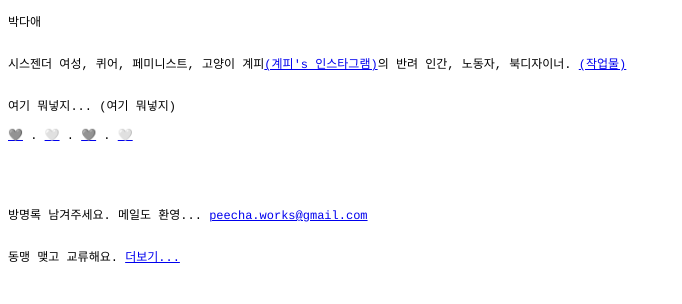
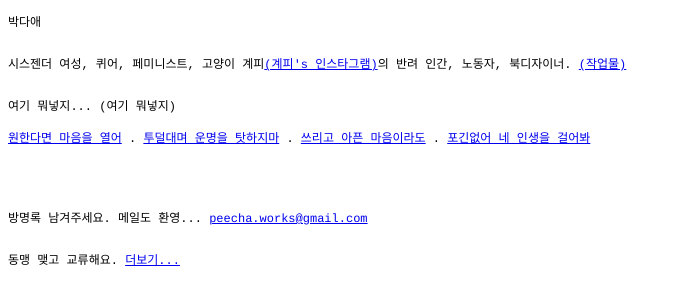
Before and after one commit to peecha1ban/hompy, a plain HTML site: page about.html in a window 1280 px wide. Shown: the whole page, without its empty margins (0-682 px from the left). Drawn offline with Linux system fonts and the light colour scheme; a web font is replaced by a local one.

Commit message:
about.html 업데이트

```diff
--- a/about.html
+++ b/about.html
@@ -29,10 +29,10 @@ body {
     <p>시스젠더 여성, 퀴어, 페미니스트, 고양이 계피<a href="https://www.instagram.com/gyepeecha" target="_blank">(계피's 인스타그램)</a>의 반려 인간, 노동자, 북디자이너. <a href="https://www.instagram.com/peecha.works" target="_blank">(작업물)</a> </p>
     <p>여기 뭐넣지... (여기 뭐넣지)
         <br> <br>
-        <a href="https://www.planet03.com/post/%EA%B8%B0%ED%9A%8D-%EA%B8%B0%ED%9B%84-%EC%9C%84%EA%B8%B0-%ED%95%B4%EA%B2%B0%EC%9E%90%EB%A1%9C%EC%84%9C%EC%9D%98-%EB%94%94%EC%9E%90%EC%9D%B8" target="_blank">🩶</a>
-        . <a href="https://www.hani.co.kr/arti/society/society_general/1189296.html" target="_blank">🤍</a>
-        . <a href="https://newscham.net/articles/111802" target="_blank">🩶</a>
-        . <a href="https://www.elle.co.kr/article/46384" target="_blank">🤍</a></p>
+        <a href="https://www.planet03.com/post/%EA%B8%B0%ED%9A%8D-%EA%B8%B0%ED%9B%84-%EC%9C%84%EA%B8%B0-%ED%95%B4%EA%B2%B0%EC%9E%90%EB%A1%9C%EC%84%9C%EC%9D%98-%EB%94%94%EC%9E%90%EC%9D%B8" target="_blank">원한다면 마음을 열어</a>
+        . <a href="https://www.hani.co.kr/arti/society/society_general/1189296.html" target="_blank">투덜대며 운명을 탓하지마</a>
+        . <a href="https://newscham.net/articles/111802" target="_blank">쓰리고 아픈 마음이라도</a>
+        . <a href="https://www.elle.co.kr/article/46384" target="_blank">포긴없어 네 인생을 걸어봐</a></p>
     <p><br></p>
     <p>방명록 남겨주세요. 메일도 환영... <a href="mailto:peecha.works@gmail.com">peecha.works@gmail.com</a> </p>
         <p>동맹 맺고 교류해요. <a href="https://helloinah.github.io/hompy/contents/html/listofalliance.html" target="_blank">더보기...</a> </p>
```
